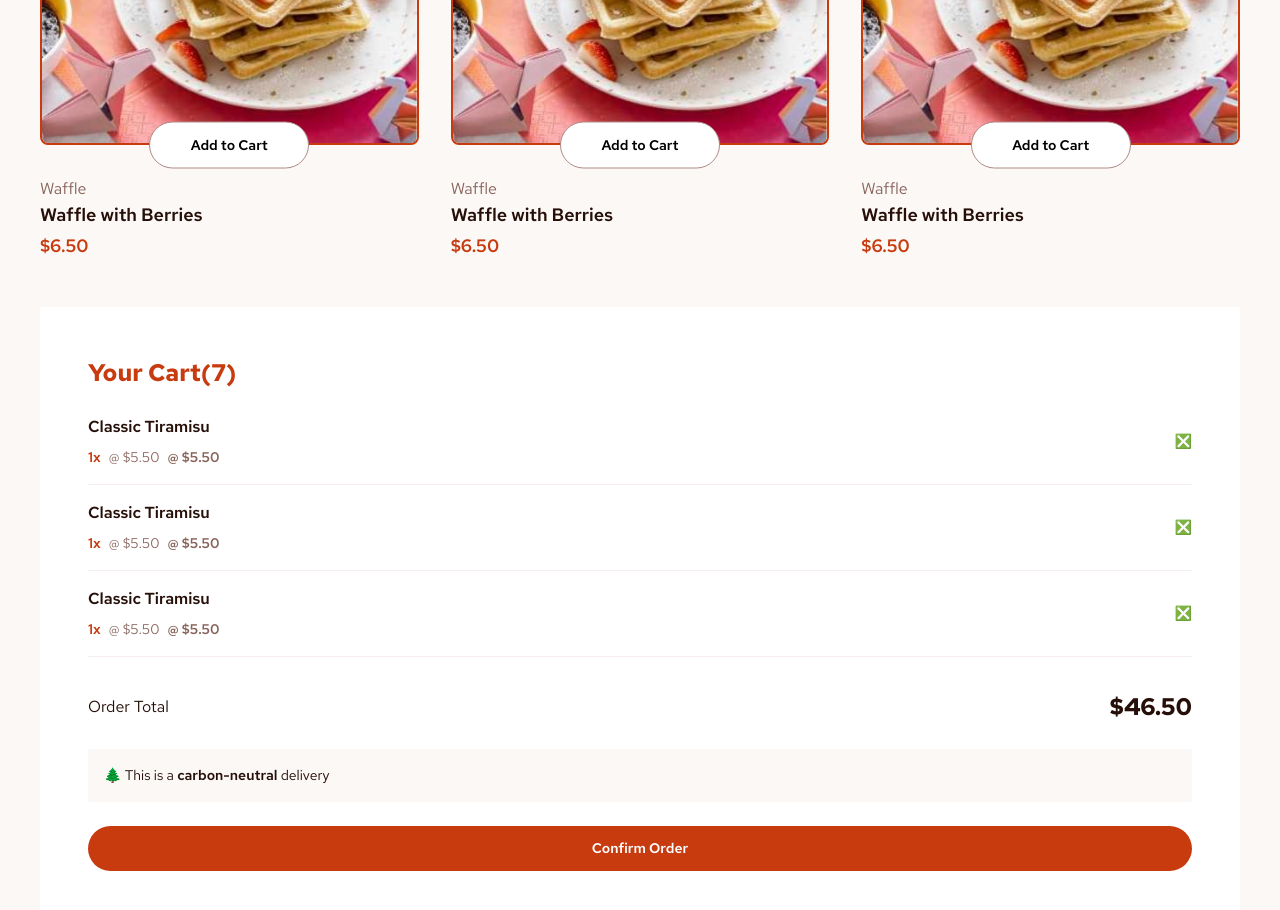
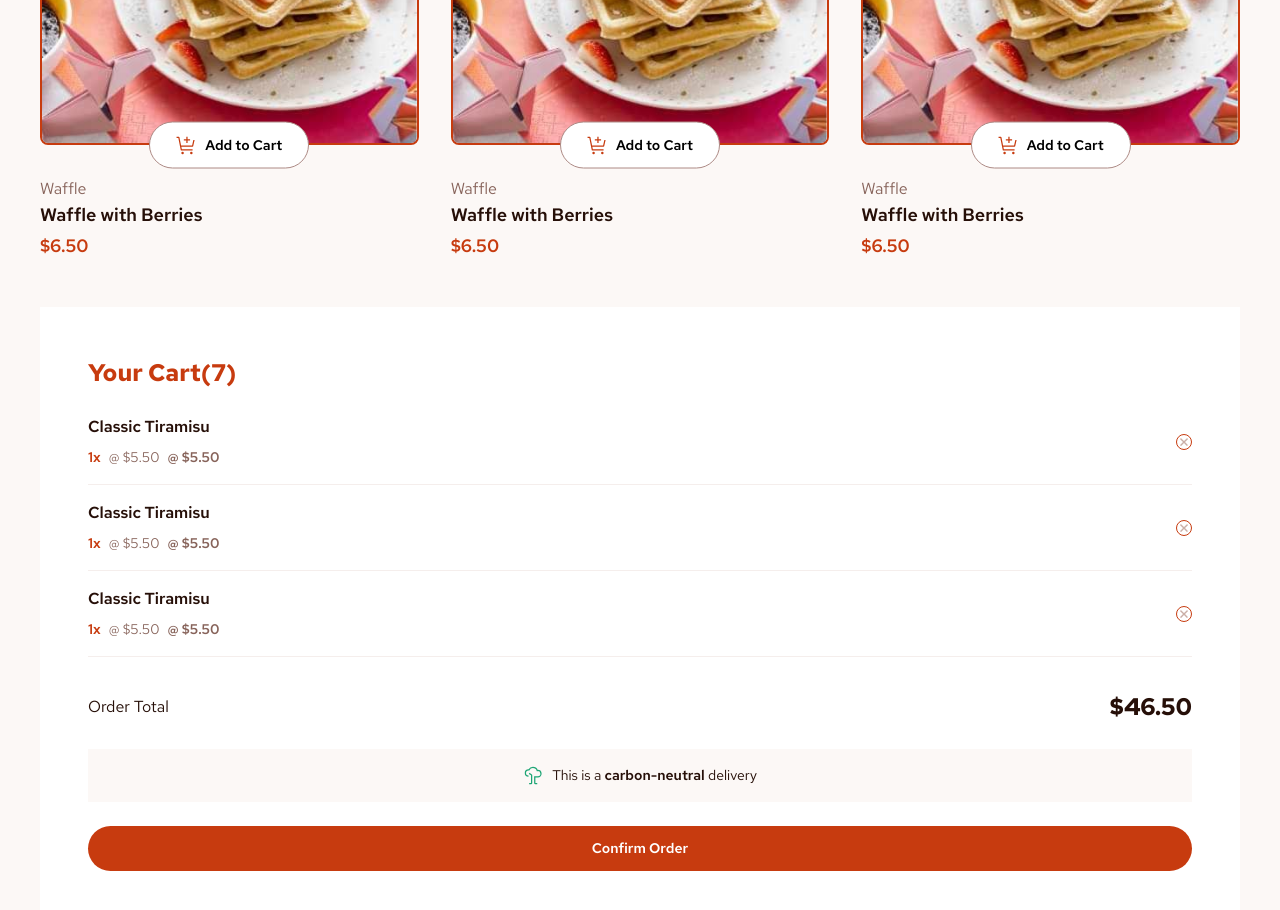
Before and after one commit to simeon2002/FEM-product-list-with-cart, a React (Create React App) app: page / in a window 1280 px wide. Shown: the part 860-1770 px from the top of the page. Built offline with nearby package versions, Linux system fonts and the light colour scheme.

Commit message:
Add button icons

```diff
--- a/src/App.js
+++ b/src/App.js
@@ -35,7 +35,9 @@ function ProductCard() {
             <source srcSet="./assets/images/image-waffle-tablet.jpg" media="(min-width: 48em)" />
             <img src="./assets/images/image-waffle-mobile.jpg" alt="Waffle with berries" className="product__image" />
           </picture>
-          <Button className="btn--add-to-cart">Add to Cart</Button>
+          <Button className="btn--add-to-cart">
+            <img src="./assets/images/icon-add-to-cart.svg" alt="" className="icon icon-add-to-cart" /> Add to Cart
+          </Button>
         </div>
         <div className="product__product-details">
           <span className="product__sub-category">Waffle</span>
@@ -63,8 +65,10 @@ function Cart() {
         <p className="cart__total">$46.50</p>
       </div>
       <div className="cart__carbon-message">
+        <img src="./assets/images/icon-carbon-neutral.svg" alt="" className="icon icon-tree" />
         <p>
-          🌲 This is a <strong>carbon-neutral</strong> delivery
+          {" "}
+          This is a <strong>carbon-neutral</strong> delivery
         </p>
       </div>
       <Button className="btn--primary">Confirm Order</Button>
@@ -94,7 +98,9 @@ function CartItem({ children }) {
         <span className="cart-item__price">@ $5.50</span>
         <span className="cart-item__price-total">@ $5.50</span>
       </div>
-      <Button className="btn--remove">❎</Button>
+      <Button className="btn--remove">
+        <img src="./assets/images/icon-remove-item.svg" alt="" className="icon icon-remove" />
+      </Button>
     </li>
   );
 }
--- a/src/styles.css
+++ b/src/styles.css
@@ -193,6 +193,16 @@ body {
   font-weight: var(--fw-semi-bold);
 }
 
+.icon-remove {
+  border-radius: 50%;
+  border: 1px solid var(--clr-red);
+  padding: 0.2rem;
+}
+
+.icon-remove:hover {
+  border: 1px solid var(--clr-black);
+}
+
 .cart__total-container {
   display: flex;
   align-items: center;
@@ -207,6 +217,9 @@ body {
 }
 
 .cart__carbon-message {
+  display: flex;
+  justify-content: center;
+  gap: var(--space-100);
   background-color: var(--clr-rose-50);
   padding: var(--space-200);
   font-size: var(--fs-300);
@@ -257,6 +270,10 @@ body {
 .btn {
   background: none;
   border: none;
+  display: flex;
+  align-items: center;
+  justify-content: center;
+  gap: var(--space-100);
   width: 16rem;
   font-size: var(--fs-300);
   font-weight: var(--fw-semi-bold);
```
